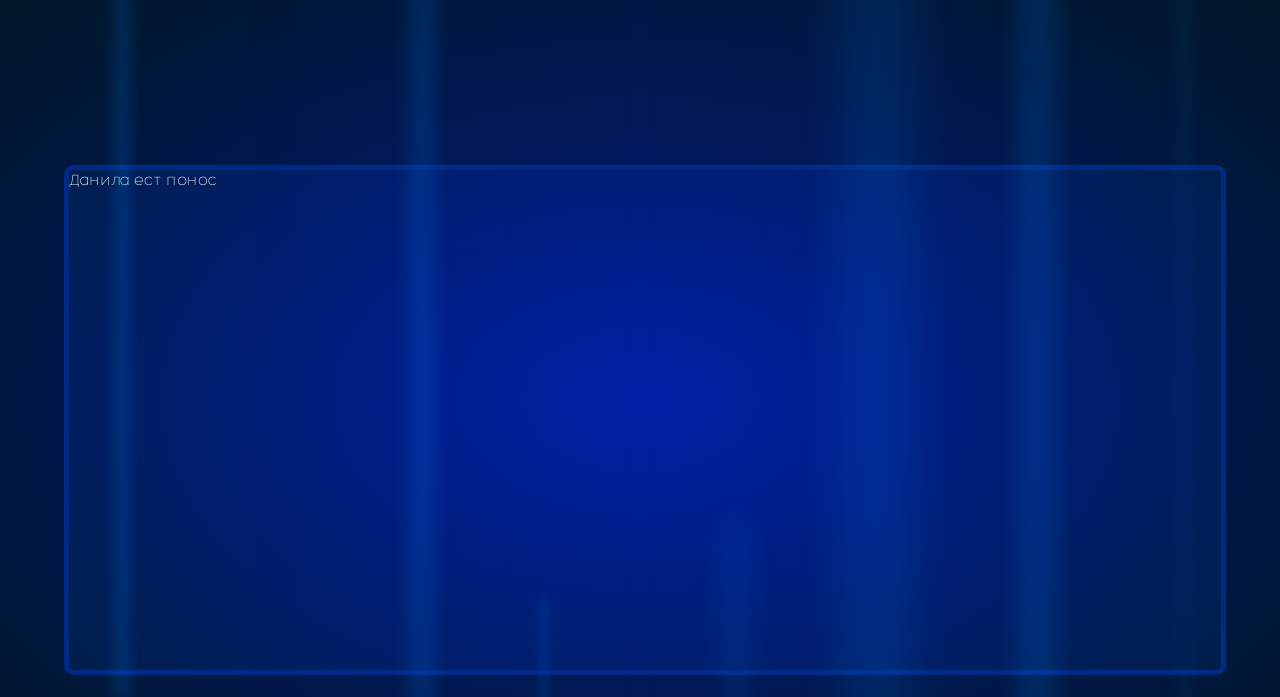
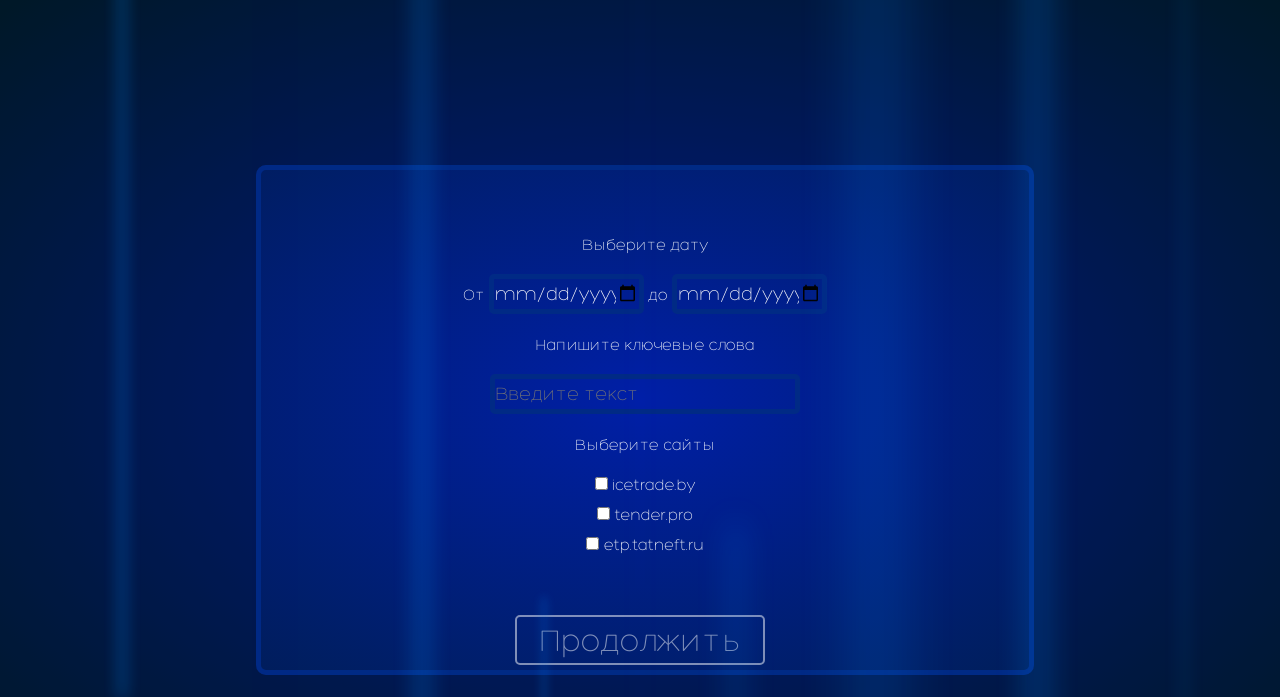
Before and after one commit to 1mbalanceee/FSP, a plain HTML site: page index.html in a window 1280 px wide. Both pictures are taken after a click on the button "Продолжить". Shown: the top 697 px of the page. Drawn offline with Linux system fonts and the light colour scheme.

Commit message:
Changes to be committed: 	modified:   index.html 	modified:   src/script/script.js 	modified:   src/style/style.css

```diff
--- a/index.html
+++ b/index.html
@@ -13,12 +13,21 @@
         <p id='head3' class='header'>For you</p>
         <p id='head4' class='header'>simple and awesome all the time</p>
         <p id='head5' class='header'>Welcome to BA designs</p> -->
-        <button class='continuebot'>Продолжить</button>
         <div class = "parsebody">
             <div class = "parsesurvey">
-                <p>Данила ест понос</p>
+                <p class = "parsehello">Выберите дату</p>
+                <p>От <input type="date" placeholder="Выберите дату" name="user_name" class="inputdate"> до <input type="date" placeholder="Введи" value="Что-то" name="user_name" class="inputdate"></p>
+                <p class = "parsehello">Напишите ключевые слова</p>
+                <p><input type="text" placeholder="Введите текст" name="user_name" class="inputtext"></p>
+                    <p class = "parsehello">Выберите сайты</p>
+                    <section class="checkboxes">
+                    <p><input type="checkbox" name="user_name" class="inputcheckbox"> icetrade.by</p>
+                    <p><input type="checkbox" name="user_name" class="inputcheckbox"> tender.pro</p>
+                    <p><input type="checkbox" name="user_name" class="inputcheckbox"> etp.tatneft.ru</p>
+                </section>
             </div>
         </div>
+        <button class='continuebot'>Продолжить</button>
         <div class='light x1'></div>
         <div class='light x2'></div>
         <div class='light x3'></div>
--- a/src/script/script.js
+++ b/src/script/script.js
@@ -1,8 +1,10 @@
 const $continuebot = document.querySelector('.continuebot')
 const $head1 = document.querySelector('#head1')
 const $parsebody = document.querySelector('.parsebody')
+const $parsesurvey = document.querySelector('.parsesurvey')
 
-const elementsList = [$continuebot,$head1]
+
+const elementsList = [$head1]
 
 // console.log($contunebot)
 
@@ -16,23 +18,25 @@ $continuebot.addEventListener('click',()=>{
         }
     $parsebody.style.display = 'block'
     anim = $parsebody.animate({
-        right:'5vw',
+        right:'20vw',
         top: "5%",
-        left: '5vw',
-        width:'90vw',
+        left: '20vw',
+        width:'60vw',
         height: '500px',
         background: 'transparent'
         // minwidth: '400px',
 
     }, 500)
     anim.onfinish = ev => {
-        $parsebody.style.right = '5vw'
+        $parsebody.style.right = '20vw'
         $parsebody.style.top = "5%"
-        $parsebody.style.left = '5vw'
-        $parsebody.style.width ='90vw'
+        $parsebody.style.left = '20vw'
+        $parsebody.style.width ='60vw'
         $parsebody.style.height = '500px'
         $parsebody.style.background= 'transparent'
         $parsebody.style.boxShadow= '20px 20px 100px 10000px rgba(0,0,0,0.2)'
+        $parsesurvey.style.opacity = 1;
+
         // anim = $parsebody.animate({
         //     boxShadow: '15px 15px 5px 0 rgba(0,0,0,0.2)',
         //     top:'calc(5% - 30px)',
--- a/src/style/style.css
+++ b/src/style/style.css
@@ -117,6 +117,7 @@ img{
   font-family: "Hero-Light", sans-serif;
   color: white;
   border-radius: 10px;
+  min-width: 400px;
   /* /* top: 10vh;
   left: 15vw; */
   /* width:70vw;
@@ -127,7 +128,53 @@ img{
 }
 
 .parsesurvey{
-  /* margin: o; */
+  opacity: 0;
+  text-align: center;
+  box-sizing: border-box;
+  padding: 50px;
+  line-height: 50px;
+  transition: 0.3s;
+
+}
+.parsehello{
+  animation: finalFade 1 5s ease-in;
+}
+
+.inputtext,.inputdate{
+  background: transparent;
+  font-family: "Hero-Light";
+  color: white;
+  font-size: larger;
+  font-weight: bolder;
+  /* background-color: white; */
+  border: 5px solid #002a85;
+  border-radius: 5px;
+  outline: none;
+  transition: 0.3s;
+  width: 300px;
+  height: 30px;
+}
+
+.inputdate{
+  width: 145px;
+}
+
+.inputtext:focus, .inputdate:focus{
+  background: white;
+  color: black;
+  font-weight: 900;
+}
+
+.checkboxes{
+  /* box-sizing: border-box; */
+  line-height: 30px;
+  /* background-color: black;
+  text-align:left;
+  padding-left: 20vw; */
+}
+
+.inputcheckbox{
+  line-height: 0px;
 }
 
 .header{
@@ -185,6 +232,7 @@ img{
 img:hover{
   transform: scale(1.2);
 }
+
 
 /* #head2{
   -webkit-animation: fadeOut 1 5s ease-in;
```
